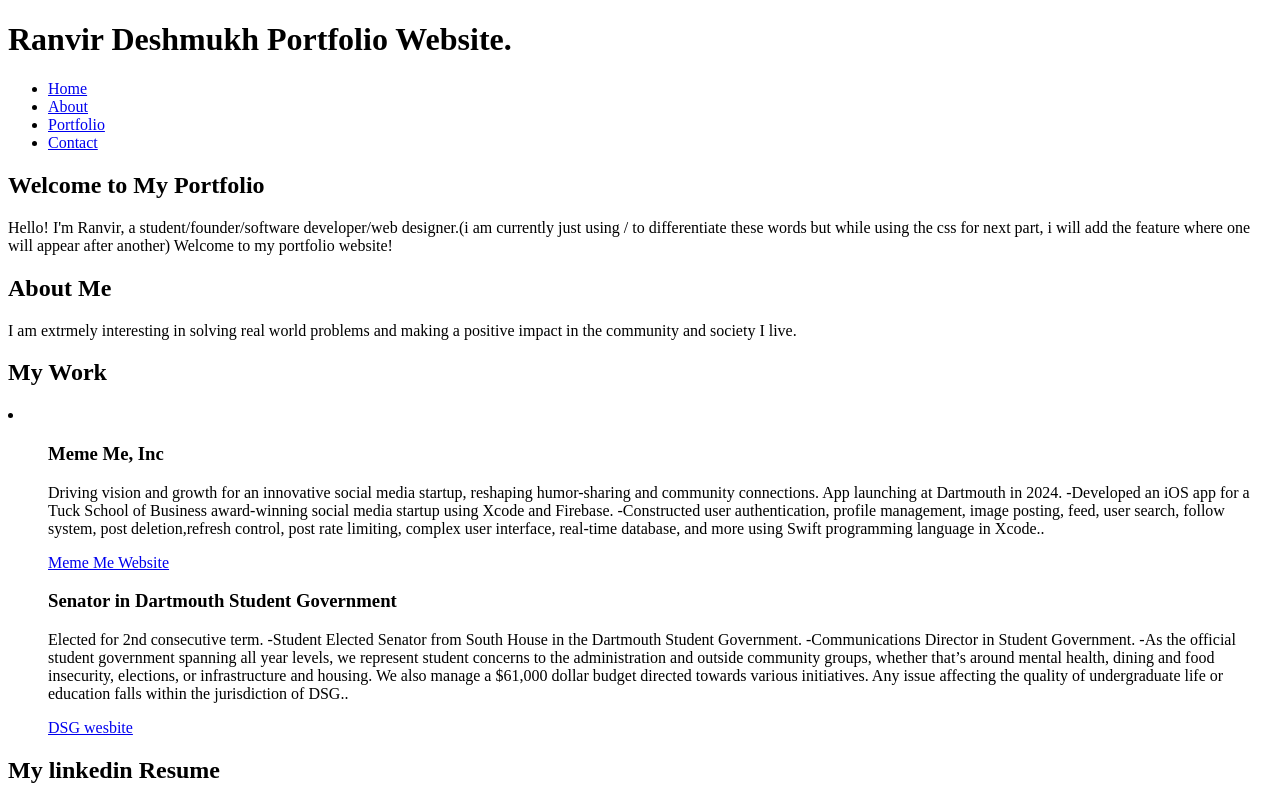
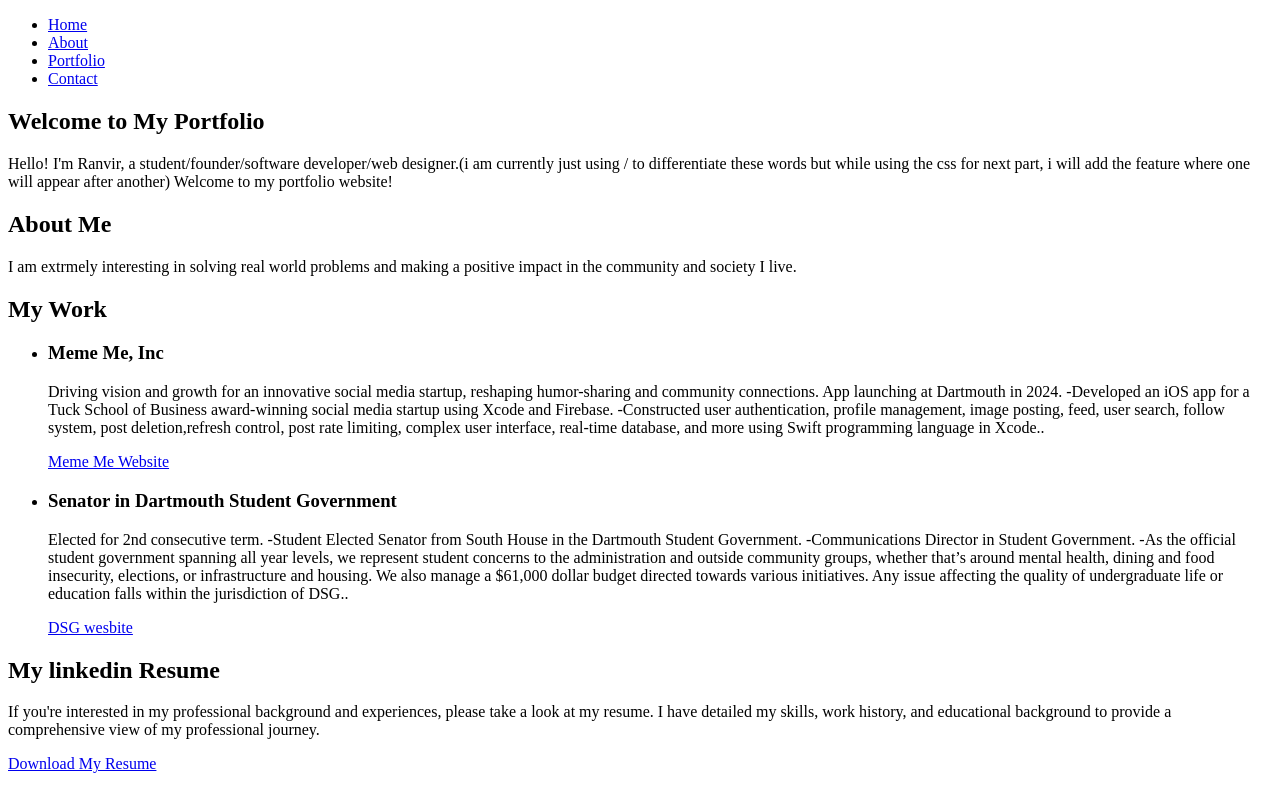
Before and after one commit to Ranvirdeshmukh/portfoliowebsite, a plain HTML site: page landingpage/index.html in a window 1280 px wide. Shown: the top 790 px of the page. Drawn offline with Linux system fonts and the light colour scheme.

Commit message:
changed a minor thing

```diff
--- a/landingpage/index.html
+++ b/landingpage/index.html
@@ -11,7 +11,6 @@
 
 
     <body>
-        <h1>Ranvir Deshmukh Portfolio Website.</h1>
         <nav>
             <ul>
                 <li><a href="#home">Home</a></li>
@@ -38,27 +37,27 @@
 
     <section id="portfolio">
         <h2>My Work</h2>
-        <li>
+        <ul>
         <article>
-            <ul><h3>Meme Me, Inc</h3>
+            <li><h3>Meme Me, Inc</h3>
             <p>Driving vision and growth for an innovative social media startup, reshaping humor-sharing and community connections. App launching at Dartmouth in 2024.
                 -Developed an iOS app for a Tuck School of Business award-winning social media startup using Xcode and Firebase.
                 -Constructed user authentication, profile management, image posting, feed, user search, follow system, post deletion,refresh control, post rate limiting,
                  complex user interface, real-time database, and more using Swift programming language in Xcode..</p>
             <a href="https://www.mememe.tech">Meme Me Website</a>
-            </ul>
+            </li>
         </article>
         <article>
-            <ul><h3>Senator in Dartmouth Student Government </h3>
+            <li><h3>Senator in Dartmouth Student Government </h3>
             <p> Elected for 2nd consecutive term.
                 -Student Elected Senator from South House in the Dartmouth Student Government.
                 -Communications Director in Student Government.
                 -As the official student government spanning all year levels, we represent student concerns to the administration and outside community groups, whether that’s
                  around mental health, dining and food insecurity, elections, or infrastructure and housing. We also manage a $61,000 dollar budget directed towards various initiatives. Any issue affecting the quality of undergraduate life or education falls within the jurisdiction of DSG..</p>
-            <a href="https://sg.dartmouth.edu">DSG wesbite</a>
-            </ul>
+            <a href="https://sg.dartmouth.edu/executives">DSG wesbite</a>
+            </li>
         </article>
-        </li>
+        </ul>
         <!-- Will add more projects -->
     </section>
 
```
